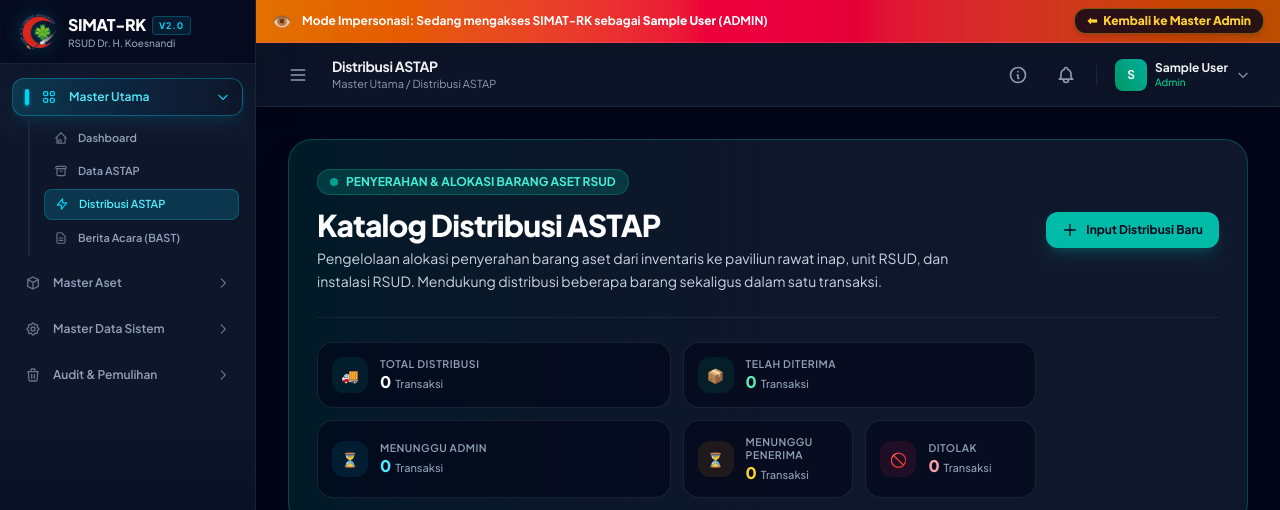
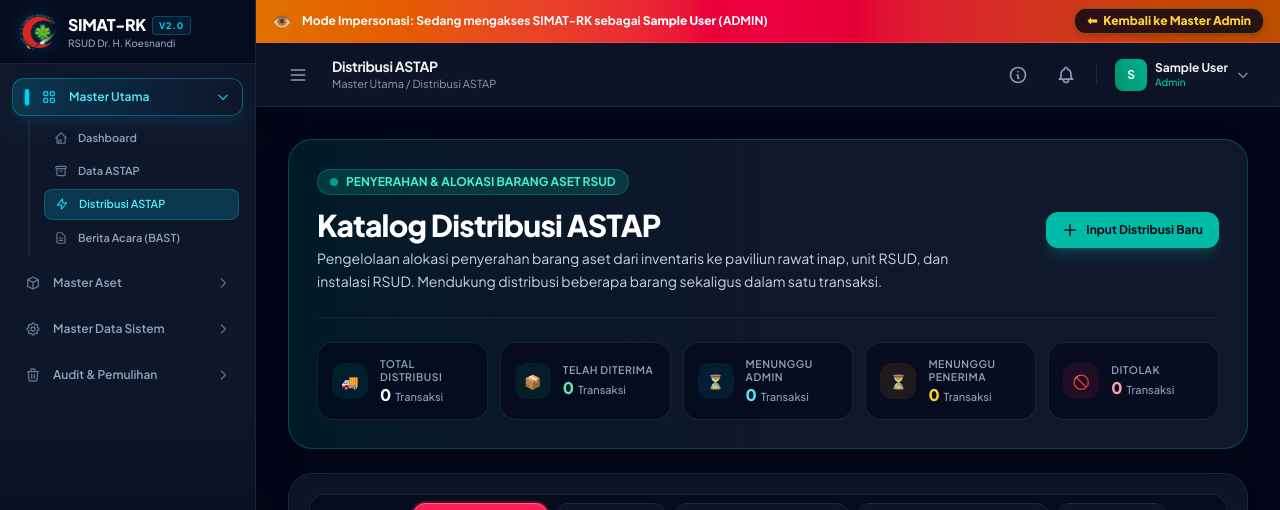
Before and after one commit to razoraz/SIMAT, a Laravel app: page /distribusi in a window 1280 px wide. Shown: the top 510 px of the page. Run offline with Laravel 12, Linux system fonts and the light colour scheme; the visitor is signed in with stand-in values (Sample User, id 1); data that the repository does not hold is empty; style sheets or scripts are compiled from the project's sources; some libraries are stand-ins or nearby versions.

Commit message:
Update header_kpi.blade.php

```diff
--- a/resources/views/pages/distribusi/index_partials/header_kpi.blade.php
+++ b/resources/views/pages/distribusi/index_partials/header_kpi.blade.php
@@ -26,9 +26,42 @@
                 @endif
             </div>
 
-            <!-- Mini Summary KPI Cards Strip (Responsive 6-Col Balanced Grid - Full Text Visibility) -->
-            <div class="grid grid-cols-2 sm:grid-cols-6 xl:grid-cols-5 gap-3 mt-6 pt-6 border-t border-slate-800/80">
-                <div class="bg-slate-950/60 border border-slate-800/80 rounded-2xl p-3.5 flex items-center space-x-3 min-w-0 col-span-1 sm:col-span-2 xl:col-span-1">
+            <!-- Mini Summary KPI Cards Strip (Responsive Native Grid - Fullscreen 5-Col & Balanced 2-Row) -->
+            <style>
+                .kpi-distribusi-grid {
+                    display: grid;
+                    grid-template-columns: repeat(2, minmax(0, 1fr));
+                    gap: 0.75rem;
+                }
+                @media (max-width: 639px) {
+                    .kpi-distribusi-card-last {
+                        grid-column: span 2 / span 2;
+                    }
+                }
+                @media (min-width: 640px) {
+                    .kpi-distribusi-grid {
+                        grid-template-columns: repeat(6, minmax(0, 1fr));
+                    }
+                    .kpi-distribusi-card-row1 {
+                        grid-column: span 2 / span 2;
+                    }
+                    .kpi-distribusi-card-row2 {
+                        grid-column: span 3 / span 3;
+                    }
+                }
+                @media (min-width: 1200px) {
+                    .kpi-distribusi-grid {
+                        grid-template-columns: repeat(5, minmax(0, 1fr)) !important;
+                    }
+                    .kpi-distribusi-card-row1,
+                    .kpi-distribusi-card-row2,
+                    .kpi-distribusi-card-last {
+                        grid-column: span 1 / span 1 !important;
+                    }
+                }
+            </style>
+            <div class="kpi-distribusi-grid mt-6 pt-6 border-t border-slate-800/80">
+                <div class="bg-slate-950/60 border border-slate-800/80 rounded-2xl p-3.5 flex items-center space-x-3 min-w-0 kpi-distribusi-card-row1">
                     <div class="w-9 h-9 rounded-xl bg-teal-500/10 text-teal-400 text-sm flex items-center justify-center shrink-0">🚚</div>
                     <div class="min-w-0 flex-1">
                         <span class="text-[10.5px] uppercase tracking-wider font-semibold text-slate-400 block leading-tight">Total Distribusi</span>
@@ -39,7 +72,7 @@
                     </div>
                 </div>
 
-                <div class="bg-slate-950/60 border border-slate-800/80 rounded-2xl p-3.5 flex items-center space-x-3 min-w-0 col-span-1 sm:col-span-2 xl:col-span-1">
+                <div class="bg-slate-950/60 border border-slate-800/80 rounded-2xl p-3.5 flex items-center space-x-3 min-w-0 kpi-distribusi-card-row1">
                     <div class="w-9 h-9 rounded-xl bg-emerald-500/10 text-emerald-400 text-sm flex items-center justify-center shrink-0">📦</div>
                     <div class="min-w-0 flex-1">
                         <span class="text-[10.5px] uppercase tracking-wider font-semibold text-slate-400 block leading-tight">Telah Diterima</span>
@@ -50,7 +83,7 @@
                     </div>
                 </div>
 
-                <div class="bg-slate-950/60 border border-slate-800/80 rounded-2xl p-3.5 flex items-center space-x-3 min-w-0 col-span-1 sm:col-span-2 xl:col-span-1">
+                <div class="bg-slate-950/60 border border-slate-800/80 rounded-2xl p-3.5 flex items-center space-x-3 min-w-0 kpi-distribusi-card-row1">
                     <div class="w-9 h-9 rounded-xl bg-cyan-500/10 text-cyan-400 text-sm flex items-center justify-center shrink-0">⏳</div>
                     <div class="min-w-0 flex-1">
                         <span class="text-[10.5px] uppercase tracking-wider font-semibold text-slate-400 block leading-tight">Menunggu Admin</span>
@@ -61,7 +94,7 @@
                     </div>
                 </div>
 
-                <div class="bg-slate-950/60 border border-slate-800/80 rounded-2xl p-3.5 flex items-center space-x-3 min-w-0 col-span-1 sm:col-span-3 xl:col-span-1">
+                <div class="bg-slate-950/60 border border-slate-800/80 rounded-2xl p-3.5 flex items-center space-x-3 min-w-0 kpi-distribusi-card-row2">
                     <div class="w-9 h-9 rounded-xl bg-amber-500/10 text-amber-400 text-sm flex items-center justify-center shrink-0">⏳</div>
                     <div class="min-w-0 flex-1">
                         <span class="text-[10.5px] uppercase tracking-wider font-semibold text-slate-400 block leading-tight">Menunggu Penerima</span>
@@ -72,7 +105,7 @@
                     </div>
                 </div>
 
-                <div class="bg-slate-950/60 border border-slate-800/80 rounded-2xl p-3.5 flex items-center space-x-3 min-w-0 col-span-2 sm:col-span-3 xl:col-span-1">
+                <div class="bg-slate-950/60 border border-slate-800/80 rounded-2xl p-3.5 flex items-center space-x-3 min-w-0 kpi-distribusi-card-row2 kpi-distribusi-card-last">
                     <div class="w-9 h-9 rounded-xl bg-rose-500/10 text-rose-400 text-sm flex items-center justify-center shrink-0">🚫</div>
                     <div class="min-w-0 flex-1">
                         <span class="text-[10.5px] uppercase tracking-wider font-semibold text-slate-400 block leading-tight">Ditolak</span>
```
